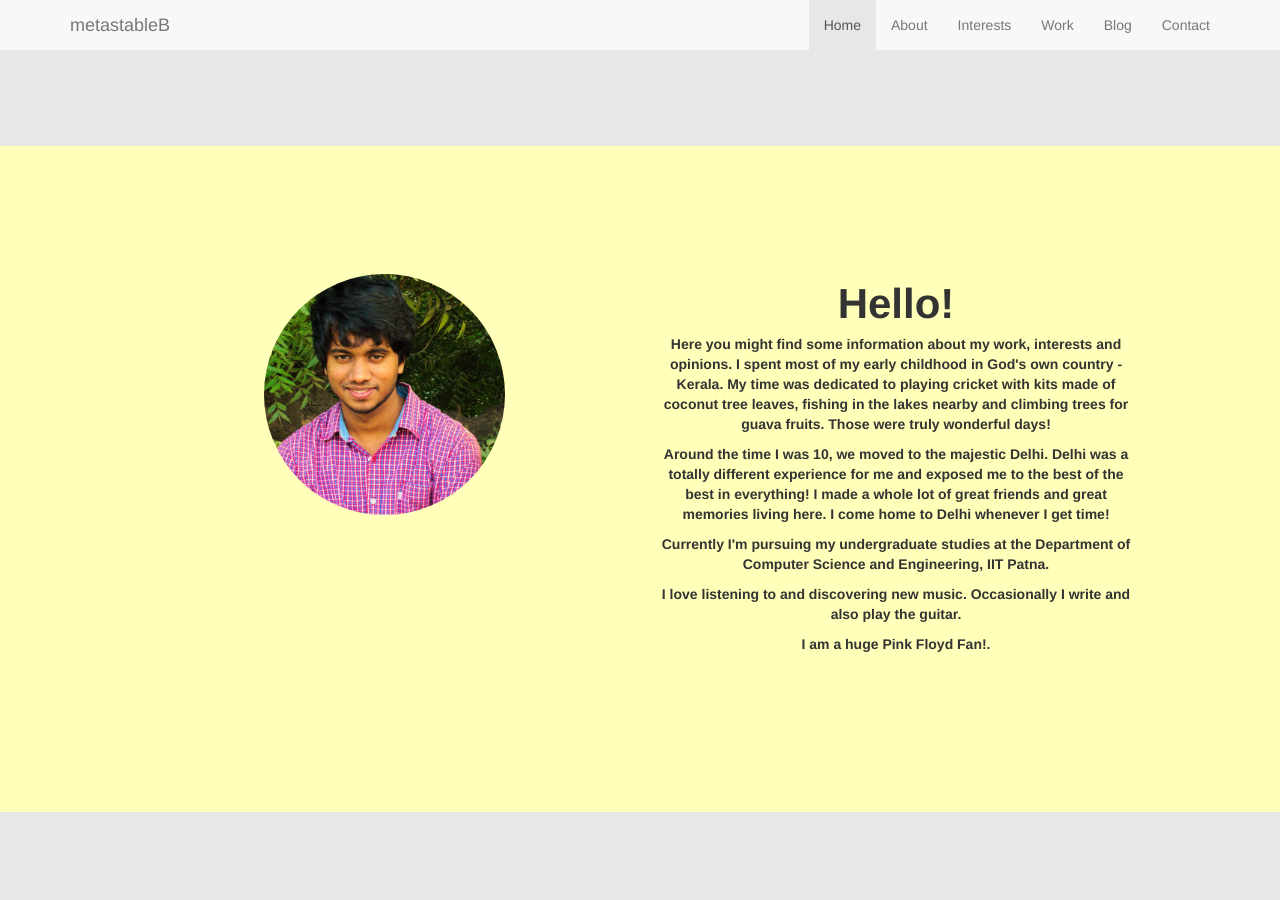
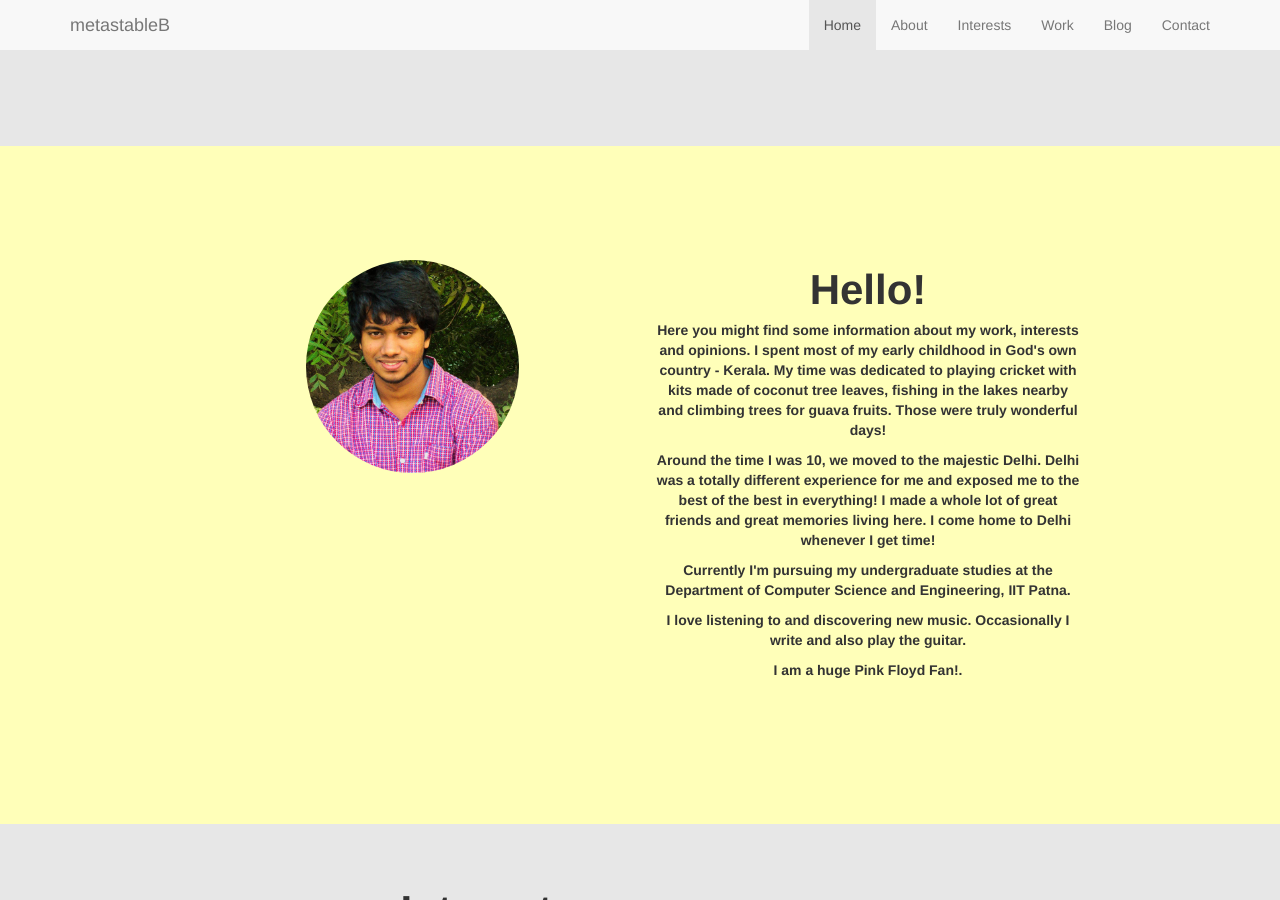
Before and after one commit to metastableB/metastableB.github.io, a Jekyll site: the page built from index.html, in a window 1280 px wide and 900 px high, scrolled down 754 px. Built offline with Jekyll 4.4.1, drawn with Linux system fonts in a browser that asks for light colours; nearby versions of some CDN libraries.

Commit message:
using nested fluid and regular container to optimize for large screens

```diff
--- a/css/main.css
+++ b/css/main.css
@@ -29,9 +29,13 @@
  */
 .scheme-1 {
 	background-color: rgba(255, 255, 185, 1);
+	background-size: 100%;
+ 	-o-background-size: cover;
 }
 .scheme-2{
 	background-color: rgba(231,231,231,1);
+	background-size: 100%;
+ 	-o-background-size: cover;
 }
 
 
@@ -92,8 +96,8 @@
 .interests{
 	padding-left: 10%;
 	padding-right: 10%;
-	padding-top: 10%;
-	padding-bottom:10%;
+	padding-top: 5%;
+	padding-bottom:5%;
 }
 .interests-head {
 	font-weight: bold;
@@ -108,11 +112,13 @@
 	padding-bottom:5%;
 }
 .coffee-cup{
-	max-width:75%;
+	margin:auto;
+	max-width:200px;
 }
 @media only screen and (max-width: 992px) {
     .coffee-cup {
-    	max-width:20%;
+    	margin-top:10px;
+    	width:100px;
     }
     .coffee-cup-container{
     	padding:0.1%;
@@ -235,19 +241,3 @@
     background-color: rgba(0, 0, 0, 0.58);
     border-radius: 4px;
 }
-.coffee-cup-container{
-	min-height: 100%;
-	padding-top:5%;
-	padding-bottom:5%;
-}
-.coffee-cup{
-	max-width:75%;
-}
-@media only screen and (max-width: 992px) {
-    .coffee-cup {
-    	max-width:20%;
-    }
-    .coffee-cup-container{
-    	padding:0.1%;
-    }
-}
--- a/index.html
+++ b/index.html
@@ -19,8 +19,9 @@ layout : home
 	</div>
 
 	<!-- other content-->
-	<div class="container-fluid">
-		<div class="row about scheme-1" id = "About">
+	<div class="container-fluid scheme-1">
+		<div class="container">
+			<div class="row about" id = "About">
 				<div class="col-md-6">
 					<img src="/img/dp.jpg" alt="My portrait." class="img-responsive img-circle" style="max-width:50%;margin-left:auto;margin-right:auto;display:block;">
 	  			</div>
@@ -30,7 +31,7 @@ layout : home
 					</div>
 					<div class="row about-text">
 						<p>Here you might find some information about my work, interests and opinions. I spent most of my early childhood in God's own country - Kerala. My time was dedicated to playing cricket with kits made of coconut tree leaves, fishing in the lakes nearby and climbing trees for guava fruits. Those were truly wonderful days!</p>
-					<p>Around the time I was 10, we moved to the majestic Delhi. Delhi was a totally different experience for me and exposed me to the best of the best in everything! I made a whole lot of great friends and great memories living here. I come home to Delhi whenever I get time!<p>
+						<p>Around the time I was 10, we moved to the majestic Delhi. Delhi was a totally different experience for me and exposed me to the best of the best in everything! I made a whole lot of great friends and great memories living here. I come home to Delhi whenever I get time!</p>
 						<p>Currently I'm pursuing my undergraduate studies at the Department of Computer Science and Engineering, IIT Patna.</p>
 						<p>I love listening to and discovering new music. Occasionally I write and also play the guitar.</p>
 						<p>I am a huge Pink Floyd Fan!.</p>
@@ -38,7 +39,11 @@ layout : home
 					</div>
 				</div>
 			</div>
-		<div class="interests row text-center scheme-2" id="Interests">
+		</div>
+	</div>
+	<div class="container-fluid scheme-2">
+		<div class="container">
+			<div class="interests row text-center" id="Interests">
 				<div class="col-md-8">
 					<div class="row interests-head">
 						Interests
@@ -57,7 +62,13 @@ layout : home
 					<img src="/img/coffee.svg" alt="<coffee to code>" class="coffee-cup">
 				</div>
 			</div>
-		<div class="work row text-center scheme-1" id="Work">
+		</div>
+	</div>
+
+
+	<div class="container-fluid scheme-1">
+		<div class="container">
+			<div class="work row text-center" id="Work">
 				<div class="row work-head">
 					Work
 				</div>
@@ -116,8 +127,11 @@ layout : home
 						</div>
 				</div>
 			</div>
-
-		<div class="blog row text-center scheme-2" id="Blog">
+		</div>
+	</div>
+	<div class="container-fluid scheme-2">
+		<div class="container">
+			<div class="blog row text-center" id="Blog">
 				<a href="/blog" class="blog-head">Blog</a>
 				<div class="blog-text">
 					<p>Ah, a collection of things I have written and things I have failed to write.
@@ -127,7 +141,11 @@ layout : home
 
 				</div>
 			</div>
-		<div class="contact row text-center scheme-1" id="Contact">
+		</div>
+	</div>
+	<div class="container-fluid scheme-1">
+		<div class="container">
+			<div class="contact row text-center" id="Contact">
 				<div class="contact-head">
 					Contact
 				</div>
@@ -142,6 +160,8 @@ layout : home
 				</div>
 			</div>
 		</div>
+	</div>
+
 <!--
 	TODO:
 		[ ] Fix the weird drop down auto align behavior.
```
Lines whose indentation alone changed are shown as unchanged.
